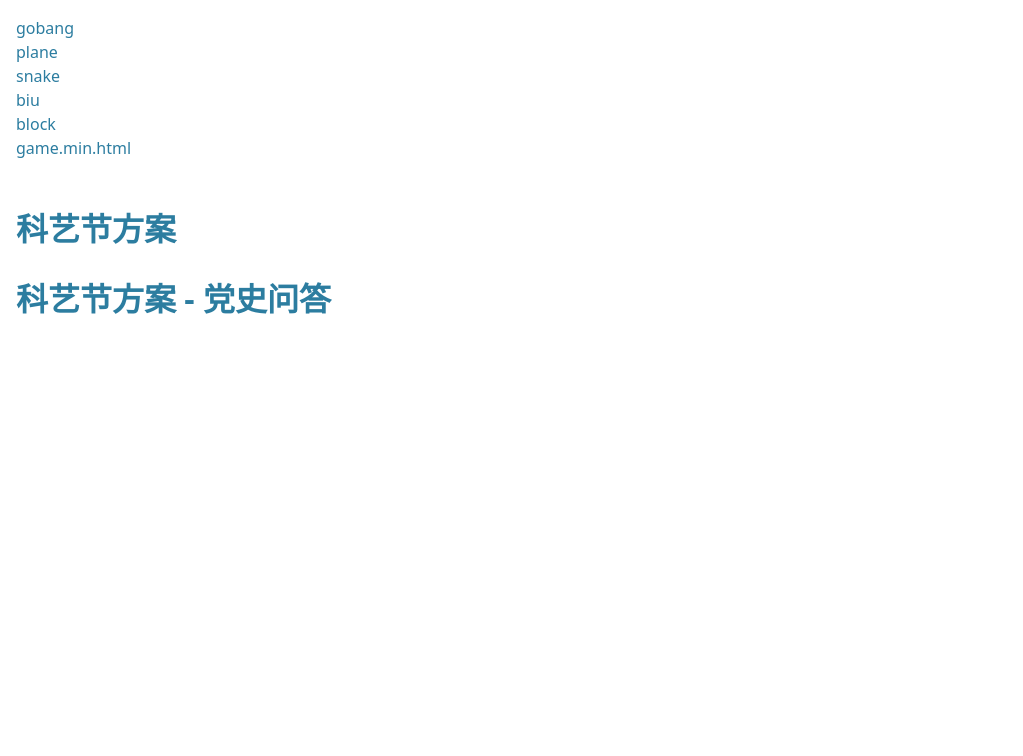
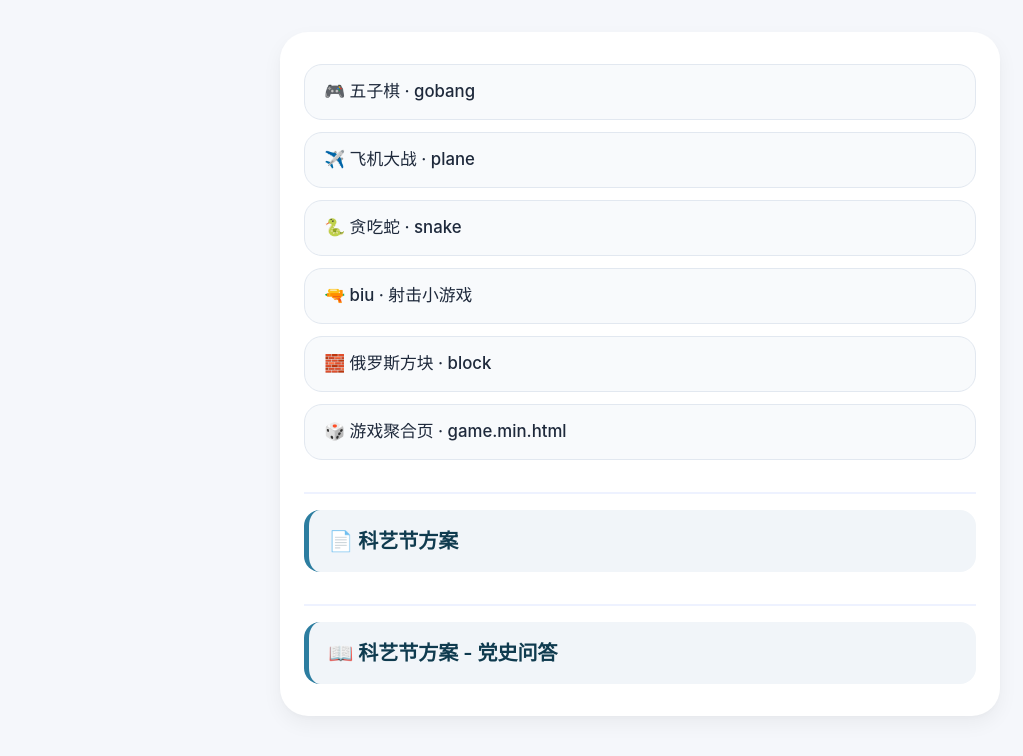
Before and after one commit to gpchn/games, a plain HTML site: page index.html in a window 1280 px wide. Shown: the whole page, without its empty margins (0-1023 px from the left). Drawn offline with Linux system fonts and the light colour scheme.

Commit message:
Update index.html

```diff
--- a/index.html
+++ b/index.html
@@ -3,34 +3,112 @@
 <head>
   <meta name="viewport" content="width=device-width, initial-scale=1.0, maximum-scale=1.0, user-scalable=no, viewport-fit=cover">
   <style>
-      /* 简洁链接样式 */
+    /* 全局样式：正式背景与舒适阅读 */
+    * {
+      margin: 0;
+      padding: 0;
+      box-sizing: border-box;
+    }
+
+    body {
+      background: #f5f7fb;          /* 柔和灰底，正式感 */
+      font-family: 'Inter', system-ui, -apple-system, 'Segoe UI', Roboto, Helvetica, sans-serif;
+      line-height: 1.5;
+      padding: 2rem 1rem;
+      color: #1e293b;
+    }
+
+    /* 内容容器：居中，最大宽度，卡片背景 */
+    .container {
+      max-width: 720px;
+      margin: 0 auto;
+      background: white;
+      border-radius: 28px;
+      box-shadow: 0 8px 20px rgba(0, 0, 0, 0.05), 0 2px 4px rgba(0, 0, 0, 0.02);
+      padding: 2rem 1.5rem;
+    }
+
+    /* 所有链接基础样式 */
     a {
-        color: #2c7da0;        /* 柔和蓝色，护眼且现代 */
-        text-decoration: none; /* 移除默认下划线 */
-        transition: color 0.2s ease; /* 平滑颜色过渡 */
+      text-decoration: none;
+      transition: all 0.2s ease;
     }
-      a:hover {
-        color: #1f5068;        /* 悬停时加深 */
-        text-decoration: underline; /* 悬停时显示下划线，保持可点性 */
+
+    /* 普通游戏链接：块级卡片风格 */
+    .game-link {
+      display: block;
+      background: #f8fafc;
+      border: 1px solid #e2e8f0;
+      border-radius: 18px;
+      padding: 0.9rem 1.2rem;
+      margin-bottom: 0.75rem;
+      color: #1e293b;
+      font-weight: 500;
+      font-size: 1.05rem;
+      transition: transform 0.1s ease, border-color 0.2s, box-shadow 0.2s;
     }
-      /* 让链接列表更清晰，增加间距（极简调整，不干扰原有布局） */
-      body {
-        font-family: system-ui, -apple-system, 'Segoe UI', Roboto, sans-serif;
-        line-height: 1.5;
-        padding: 1rem;
-        margin: 0;
+
+    .game-link:hover {
+      border-color: #94a3b8;
+      background: #ffffff;
+      box-shadow: 0 4px 12px rgba(0, 0, 0, 0.04);
+      transform: translateY(-1px);
     }
+
+    /* 科艺节方案标题链接（独立样式，更正式） */
+    .project-title {
+      margin-top: 2rem;
+      padding-top: 1rem;
+      border-top: 2px solid #eef2ff;
+    }
+
+    .project-title a {
+      display: block;
+      background: #f1f5f9;
+      border-left: 5px solid #2c7da0;
+      padding: 1rem 1.2rem;
+      border-radius: 16px;
+      font-size: 1.25rem;
+      font-weight: 600;
+      color: #0f3b4f;
+      transition: background 0.2s, border-left-color 0.2s;
+    }
+
+    .project-title a:hover {
+      background: #eef2ff;
+      border-left-color: #1f5068;
+    }
+
+    /* 保持原有br不影响美观（隐藏多余换行，但结构无损） */
+    br {
+      display: none;
+    }
+
+    /* 辅助分隔，让普通链接之间紧凑自然 */
+    .game-link:last-of-type {
+      margin-bottom: 0;
+    }
+
+    /* 针对第一个br前的普通链接已用块级，无需额外处理 */
   </style>
 </head>
 <body>
-    <a href="https://gpchn.github.io/games/gobang.html">gobang</a><br>
-    <a href="https://gpchn.github.io/games/plane.html">plane</a><br>
-    <a href="https://gpchn.github.io/games/snake.html">snake</a><br>
-    <a href="https://gpchn.github.io/games/biu.html">biu</a><br>
-    <a href="https://gpchn.github.io/games/block.html">block</a><br>
-    <a href="/game.min.html">game.min.html</a><br>
-    <br>
-    <h1><a href="/kyj.html">科艺节方案</a></h1>
-    <h1><a href="/proj_ds.html">科艺节方案 - 党史问答</a></h1>
+<div class="container">
+  <!-- 普通游戏链接 —— 原本用<br>分隔，现通过类名统一块级样式 -->
+  <a href="https://gpchn.github.io/games/gobang.html" class="game-link">🎮 五子棋 · gobang</a>
+  <a href="https://gpchn.github.io/games/plane.html" class="game-link">✈️ 飞机大战 · plane</a>
+  <a href="https://gpchn.github.io/games/snake.html" class="game-link">🐍 贪吃蛇 · snake</a>
+  <a href="https://gpchn.github.io/games/biu.html" class="game-link">🔫 biu · 射击小游戏</a>
+  <a href="https://gpchn.github.io/games/block.html" class="game-link">🧱 俄罗斯方块 · block</a>
+  <a href="/game.min.html" class="game-link">🎲 游戏聚合页 · game.min.html</a>
+
+  <!-- 科艺节方案（突出显示） -->
+  <div class="project-title">
+    <a href="/kyj.html">📄 科艺节方案</a>
+  </div>
+  <div class="project-title">
+    <a href="/proj_ds.html">📖 科艺节方案 - 党史问答</a>
+  </div>
+</div>
 </body>
 </html>
```
Lines whose indentation alone changed are shown as unchanged.
